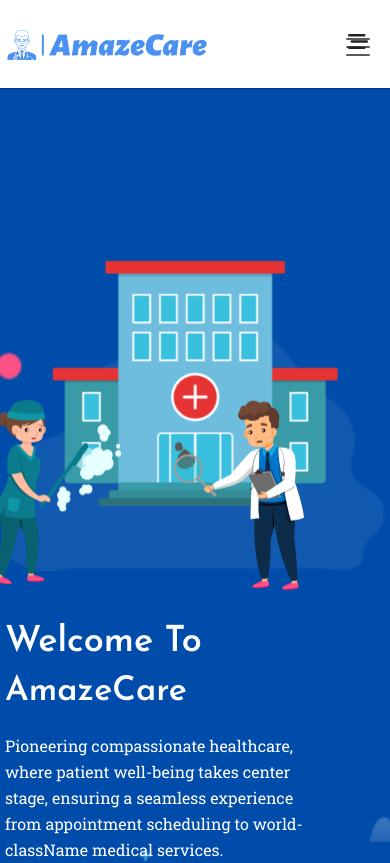
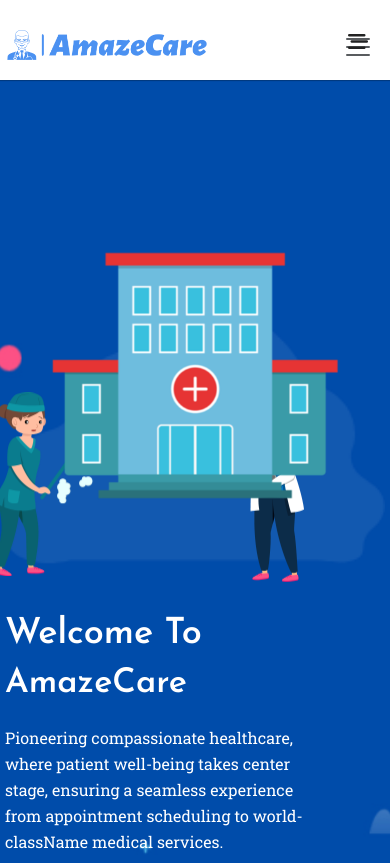
Before and after one commit to pavanr45/AmazeCare-Healthcare-System, a React (Create React App) app in the folder amazecarefrontend/: page / in a window 390 px wide. Shown: the top 863 px of the page. Built offline with nearby package versions, Linux system fonts and the light colour scheme.

Commit message:
Fix mobile navbar click & z-index

```diff
--- a/amazecarefrontend/src/Components/MainPage/MainPage.css
+++ b/amazecarefrontend/src/Components/MainPage/MainPage.css
@@ -498,3 +498,38 @@ p {
         padding-left: .625rem;
     }
 }
+/* ================================
+   MOBILE NAVBAR CLICK FIX
+================================ */
+
+/* Navbar must stay on top */
+.custom-navbar,
+.header_wrapper,
+.navbar {
+    position: fixed;
+    top: 0;
+    left: 0;
+    width: 100%;
+    z-index: 10000 !important;
+}
+
+/* Hamburger button must be topmost */
+.toggle-button,
+.navbar-toggler {
+    position: relative;
+    z-index: 10001 !important;
+}
+
+/* Banner & animations go below navbar */
+.banner_wrapper,
+.banner_wrapper *,
+.animate-img,
+.aimg1,
+.aimg2 {
+    z-index: 1 !important;
+}
+
+/* Push page content below fixed navbar */
+body {
+    padding-top: 80px;
+}
```
